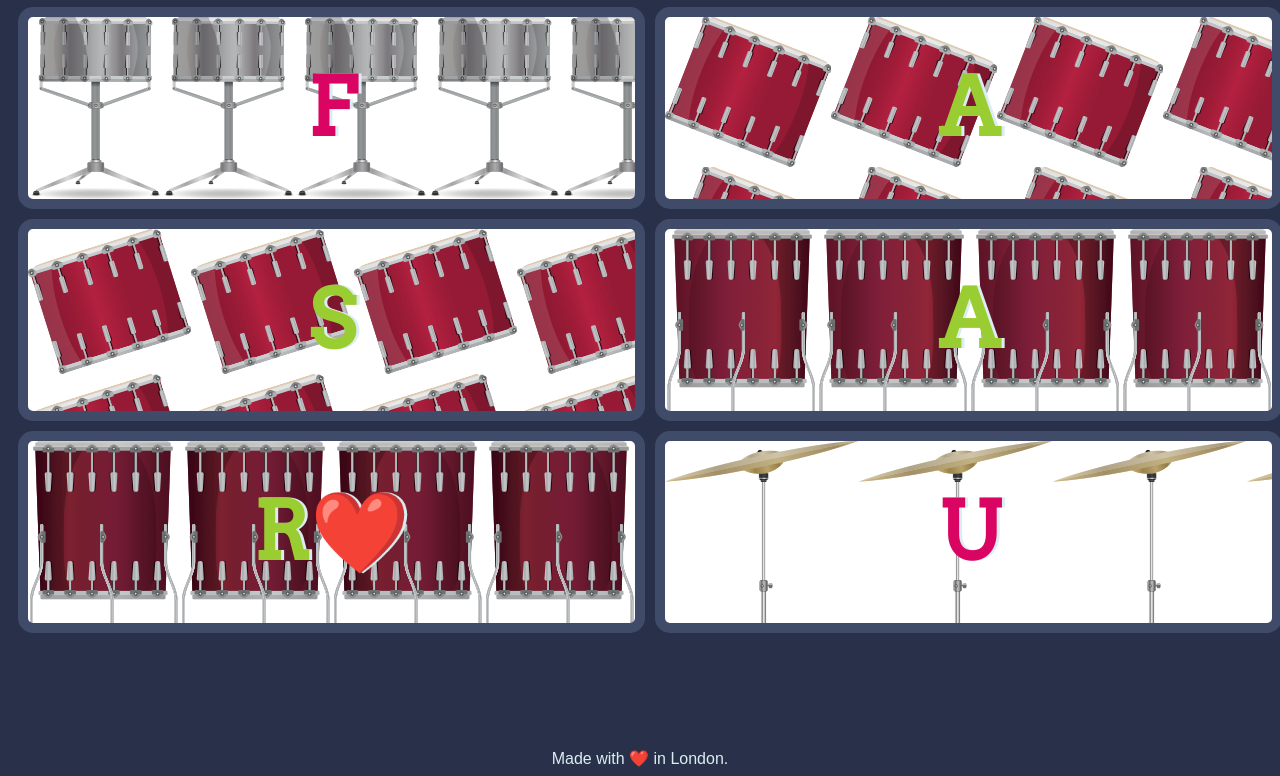
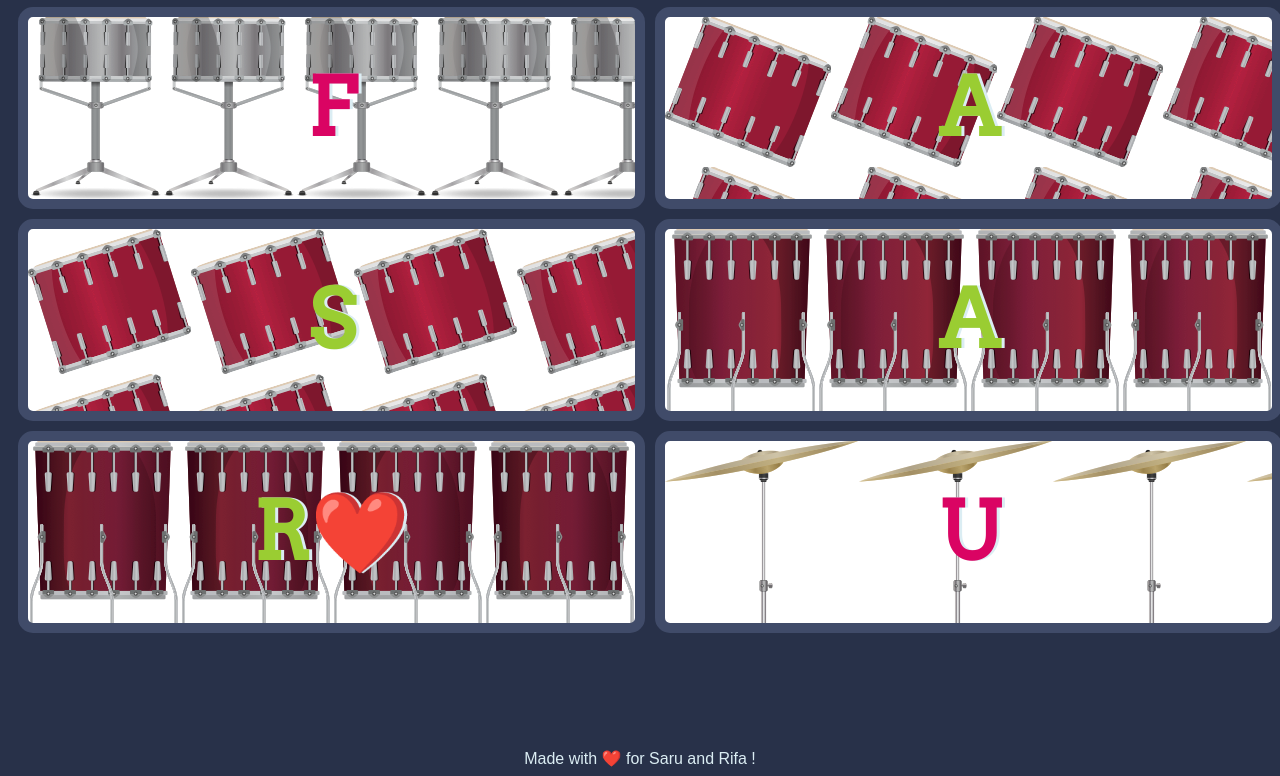
Before and after one commit to sritama24/Drum-Game, a plain HTML site: page index.html in a window 1280 px wide. Shown: the part 494-1270 px from the top of the page. Drawn offline with Linux system fonts and the light colour scheme.

Commit message:
Update index.html

```diff
--- a/index.html
+++ b/index.html
@@ -24,7 +24,7 @@
 
 
   <footer>
-    Made with ❤️ in London.
+    Made with ❤️ for Saru and Rifa !
   </footer>
   <script src="index.js"></script>
 </body>
```
